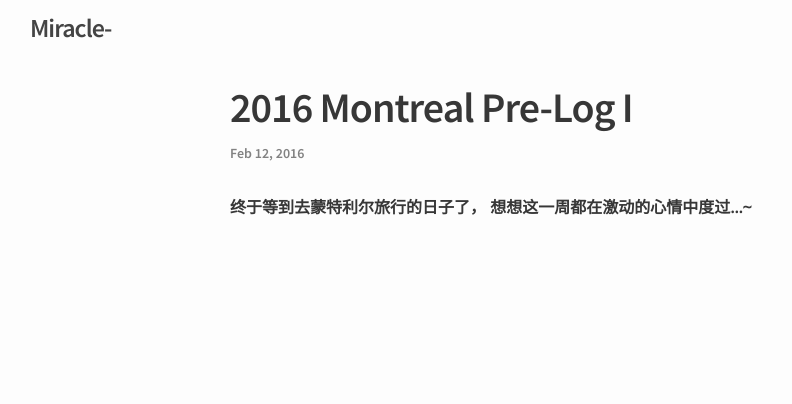
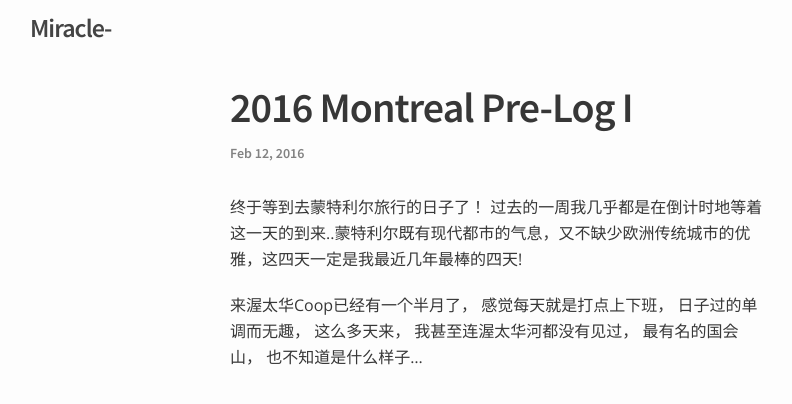
Before and after one commit to YunhaoMiracle/YunhaoMiracle.github.io, a Jekyll site: the page built from _posts/2016-02-12-TravelDay1.md, in a window 1280 px wide. Shown: the top 404 px of the page, without its empty margins (140-932 px from the left). Built offline with Jekyll 4.4.1, drawn with Linux system fonts in a browser that asks for light colours.

Commit message:
some para

```diff
--- a/_posts/2016-02-12-TravelDay1.md
+++ b/_posts/2016-02-12-TravelDay1.md
@@ -6,4 +6,7 @@ categories: Travel
 ---
 
 
-**终于等到去蒙特利尔旅行的日子了， 想想这一周都在激动的心情中度过...~**
+终于等到去蒙特利尔旅行的日子了！ 过去的一周我几乎都是在倒计时地等着这一天的到来..蒙特利尔既有现代都市的气息，又不缺少欧洲传统城市的优雅，这四天一定是我最近几年最棒的四天!
+
+来渥太华Coop已经有一个半月了， 感觉每天就是打点上下班， 日子过的单调而无趣， 这么多天来， 我甚至连渥太华河都没有见过， 最有名的国会山，
+也不知道是什么样子...
```
